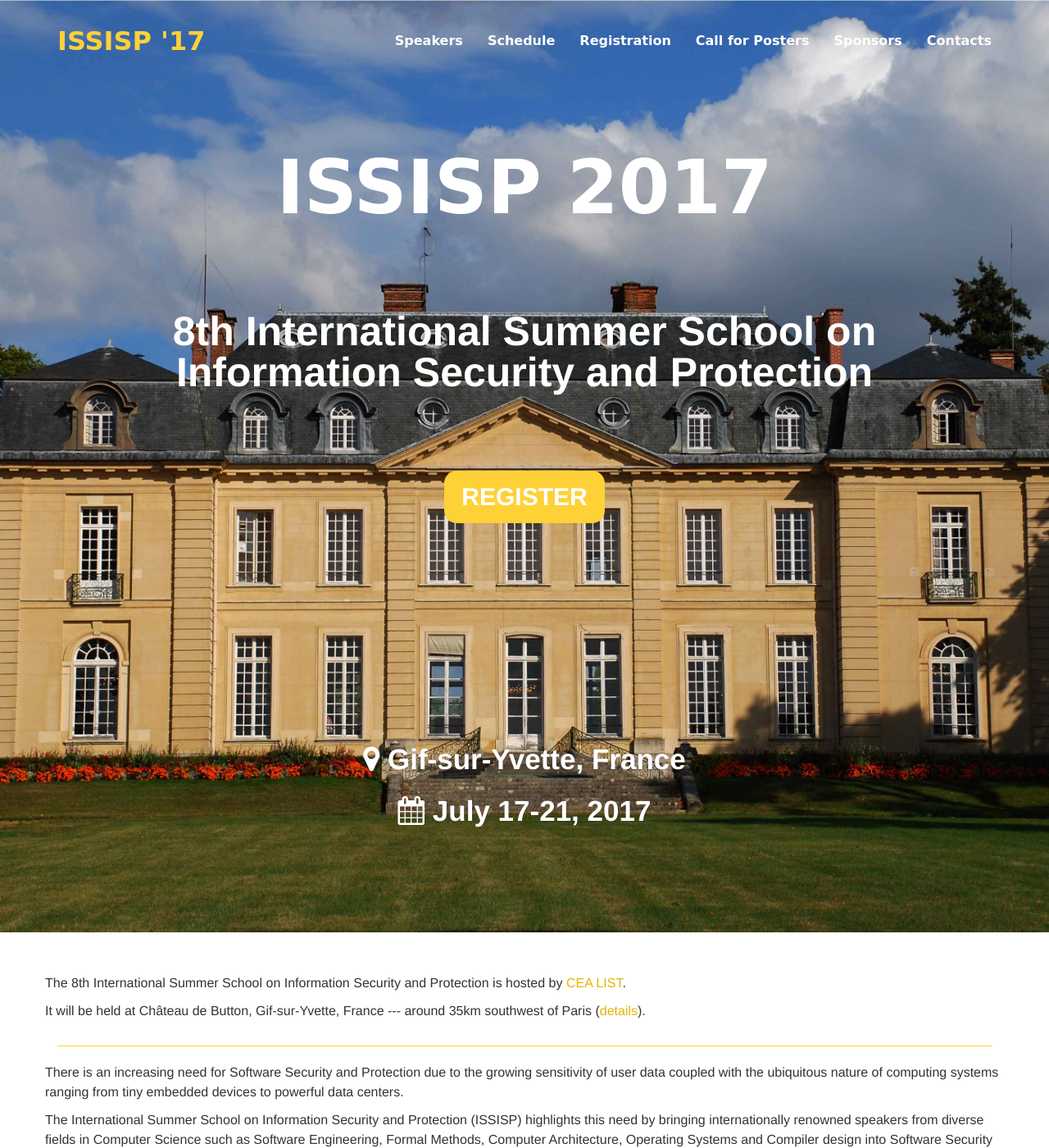
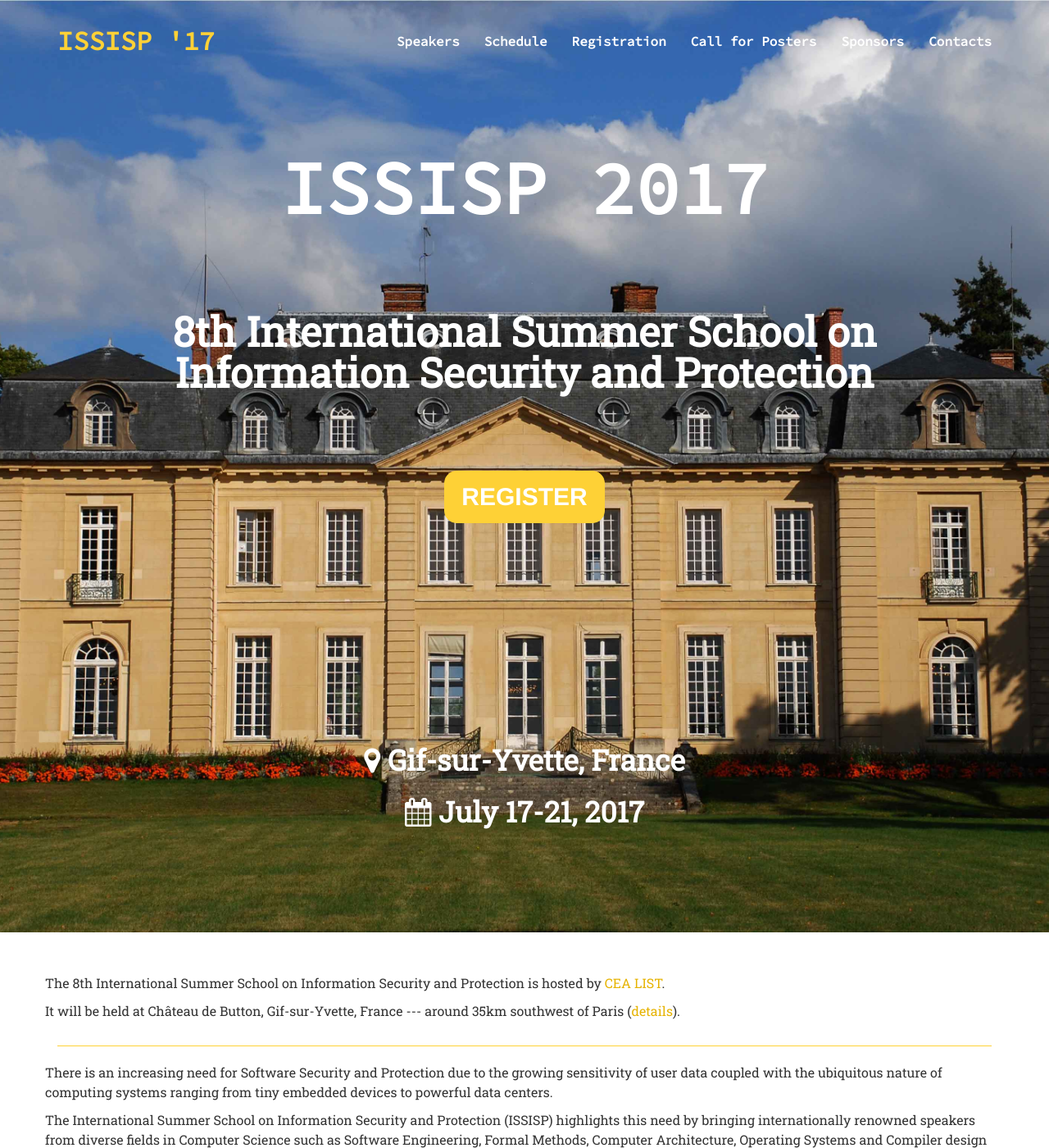
Before and after one commit to issisp2017/issisp2017.github.io, a Jekyll site: the page built from index.md, in a window 1280 px wide and 1400 px high. Shown: the whole window at 82% size. Built offline with Jekyll 4.4.1, drawn with Linux system fonts in a browser that asks for light colours; nearby versions of some CDN libraries.

Commit message:
[fonts] Use google fonts

```diff
--- a/_includes/head.html
+++ b/_includes/head.html
@@ -26,6 +26,8 @@
     integrity="sha384-wvfXpqpZZVQGK6TAh5PVlGOfQNHSoD2xbE+QkPxCAFlNEevoEH3Sl0sibVcOQVnN"
     crossorigin="anonymous">
 
+  <link href="https://fonts.googleapis.com/css?family=Roboto+Slab|Source+Code+Pro" rel="stylesheet">
+
   <link href="/css/issisp.css" rel="stylesheet"/>
 
   <script
--- a/_sass/_mixins.scss
+++ b/_sass/_mixins.scss
@@ -3,7 +3,7 @@
 // Bootstrap Button Variant
 
 @mixin sans-serif-font {
-    font-family: "Source Code Pro", "Dejavu Sans", sans-serif;
+    font-family: "Source Code Pro", "Dejavu Sans", monospace;
 }
 
 @mixin button-variant($color, $background, $border) {
```
